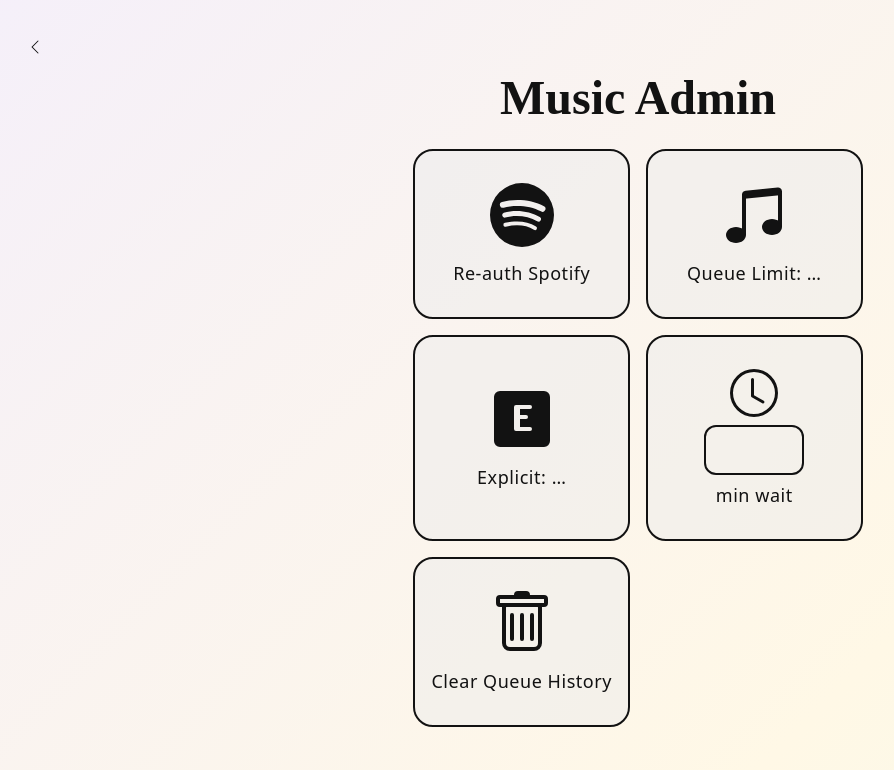
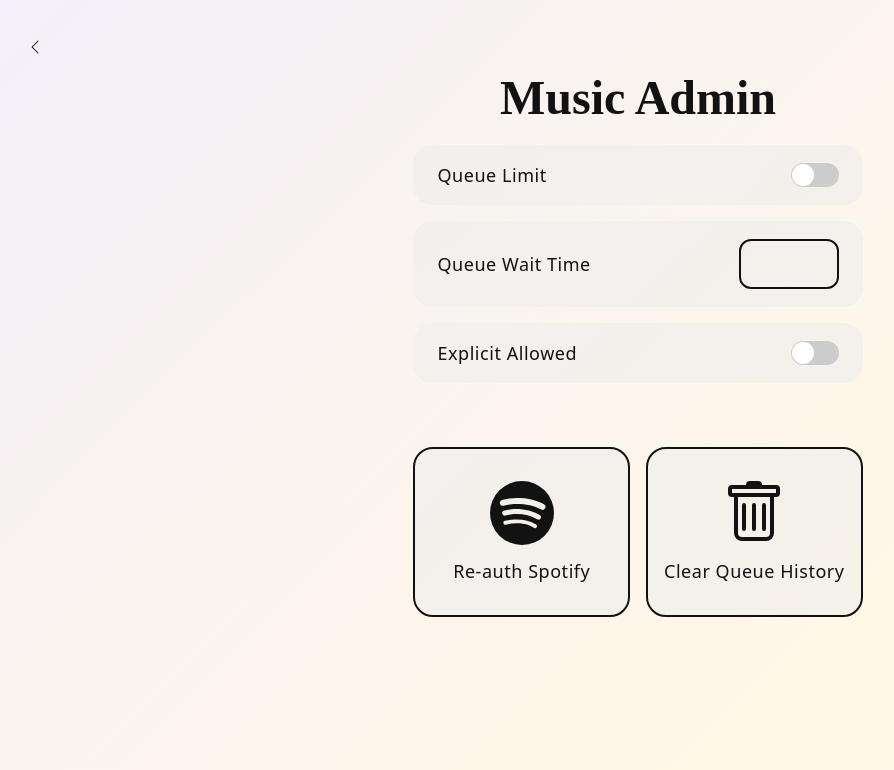
Before and after one commit to Jesse-Smrekar/wedding-app, a website: page public/html/musicadmin.html in a window 1280 px wide. Shown: the whole page, without its empty margins (2-896 px from the left). Drawn offline with Linux system fonts and the light colour scheme; no server answers; a web font is replaced by a local one.

Commit message:
edit music admin

```diff
--- a/public/html/musicadmin.html
+++ b/public/html/musicadmin.html
@@ -22,40 +22,19 @@
     </header>
 
     <div class="centered">
-        <div id="home-grid">
 
-            <!-- RE-AUTH SPOTIFY -->
-            <a class="home-card" href="/musicadmin/spotify/login">
-                <svg xmlns="http://www.w3.org/2000/svg" width="64" height="64" fill="currentColor" class="bi bi-spotify" viewBox="0 0 16 16">
-					<path d="M8 0a8 8 0 1 0 0 16A8 8 0 0 0 8 0m3.669 11.538a.5.5 0 0 1-.686.165c-1.879-1.147-4.243-1.407-7.028-.77a.499.499 0 0 1-.222-.973c3.048-.696 5.662-.397 7.77.892a.5.5 0 0 1 .166.686m.979-2.178a.624.624 0 0 1-.858.205c-2.15-1.321-5.428-1.704-7.972-.932a.625.625 0 0 1-.362-1.194c2.905-.881 6.517-.454 8.986 1.063a.624.624 0 0 1 .206.858m.084-2.268C10.154 5.56 5.9 5.419 3.438 6.166a.748.748 0 1 1-.434-1.432c2.825-.857 7.523-.692 10.492 1.07a.747.747 0 1 1-.764 1.288"/>
-				</svg>
-                <span>Re-auth Spotify</span>
-            </a>
 
-            <!-- QUEUE LIMIT TOGGLE -->
-            <button class="home-card" onclick="toggleQueueLimit()">
-                <svg xmlns="http://www.w3.org/2000/svg" width="64" height="64" fill="currentColor" viewBox="0 0 16 16">
-                    <path d="M6 13c0 1.105-1.12 2-2.5 2S1 14.105 1 13s1.12-2 2.5-2 2.5.896 2.5 2m9-2c0 1.105-1.12 2-2.5 2s-2.5-.895-2.5-2 1.12-2 2.5-2 2.5.895 2.5 2"/>
-                    <path fill-rule="evenodd" d="M14 11V2h1v9zM6 3v10H5V3z"/>
-                    <path d="M5 2.905a1 1 0 0 1 .9-.995l8-.8a1 1 0 0 1 1.1.995V3L5 4z"/>
-                </svg>
-                <span>Queue Limit: <span id="queue-limit-state">…</span></span>
-            </button>
-
-            <!-- EXPLICIT TOGGLE -->
-            <button class="home-card" onclick="toggleExplicit()">
-                <svg xmlns="http://www.w3.org/2000/svg" width="64" height="64" fill="currentColor" viewBox="0 0 16 16">
-                    <path d="M2.5 1A1.5 1.5 0 0 0 1 2.5v11A1.5 1.5 0 0 0 2.5 15h11a1.5 1.5 0 0 0 1.5-1.5v-11A1.5 1.5 0 0 0 13.5 1zM6 4.5h4a.5.5 0 0 1 0 1H7.5V7H9a.5.5 0 0 1 0 1H7.5v2H10a.5.5 0 0 1 0 1H6.5a.5.5 0 0 1-.5-.5V5a.5.5 0 0 1 .5-.5z"/>
-                </svg>
-                <span>Explicit: <span id="explicit-state">…</span></span>
-            </button>
-
-            <!-- WAIT MINUTES INPUT -->
-            <div class="home-card minutes-card">
-                <svg xmlns="http://www.w3.org/2000/svg" width="48" height="48" fill="currentColor" viewBox="0 0 16 16">
-                    <path d="M8 3.5a.5.5 0 0 0-1 0V9a.5.5 0 0 0 .252.434l3.5 2a.5.5 0 0 0 .496-.868L8 8.71z"/>
-                    <path d="M8 16A8 8 0 1 0 8 0a8 8 0 0 0 0 16m7-8A7 7 0 1 1 1 8a7 7 0 0 1 14 0"/>
-                </svg>
+        <!-- TOGGLE SLIDERS -->
+        <div id="music-toggles" style="margin-top:20px;">
+            <label class="toggle-row">
+                <span class="toggle-label">Queue Limit</span>
+                <span class="switch">
+                    <input type="checkbox" id="queue-limit-toggle" onchange="toggleQueueLimit()">
+                    <span class="slider round"></span>
+                </span>
+            </label>
+            <label class="toggle-row">
+                <span class="toggle-label">Queue Wait Time</span>
                 <input
                     id="queue-minutes"
                     class="minutes-input"
@@ -67,8 +46,27 @@
                     onkeydown="return blockNonNumericKeys(event)"
                     onchange="submitQueueMinutes(this.value)"
                 />
-                <span>min wait</span>
-            </div>
+            </label>
+            <label class="toggle-row">
+                <span class="toggle-label">Explicit Allowed</span>
+                <span class="switch">
+                    <input type="checkbox" id="explicit-toggle" onchange="toggleExplicit()">
+                    <span class="slider round"></span>
+                </span>
+            </label>
+        </div>
+
+
+
+        <div id="home-grid">
+
+            <!-- RE-AUTH SPOTIFY -->
+            <a class="home-card" href="/musicadmin/spotify/login">
+                <svg xmlns="http://www.w3.org/2000/svg" width="64" height="64" fill="currentColor" class="bi bi-spotify" viewBox="0 0 16 16">
+					<path d="M8 0a8 8 0 1 0 0 16A8 8 0 0 0 8 0m3.669 11.538a.5.5 0 0 1-.686.165c-1.879-1.147-4.243-1.407-7.028-.77a.499.499 0 0 1-.222-.973c3.048-.696 5.662-.397 7.77.892a.5.5 0 0 1 .166.686m.979-2.178a.624.624 0 0 1-.858.205c-2.15-1.321-5.428-1.704-7.972-.932a.625.625 0 0 1-.362-1.194c2.905-.881 6.517-.454 8.986 1.063a.624.624 0 0 1 .206.858m.084-2.268C10.154 5.56 5.9 5.419 3.438 6.166a.748.748 0 1 1-.434-1.432c2.825-.857 7.523-.692 10.492 1.07a.747.747 0 1 1-.764 1.288"/>
+				</svg>
+                <span>Re-auth Spotify</span>
+            </a>
 
             <!-- CLEAR QUEUE HISTORY -->
             <button class="home-card" onclick="clearQueueHistory()">
@@ -80,6 +78,9 @@
             </button>
 
         </div>
+
+
+
     </div>
 </body>
 </html>
--- a/public/scripts/musicadmin.js
+++ b/public/scripts/musicadmin.js
@@ -5,10 +5,10 @@ var MUSIC_SETTINGS = {
 };
 
 function renderSettings() {
-    document.getElementById('queue-limit-state').textContent =
-        MUSIC_SETTINGS.queueLimitEnabled ? 'ON' : 'OFF';
-    document.getElementById('explicit-state').textContent =
-        MUSIC_SETTINGS.explicitAllowed ? 'ALLOWED' : 'BLOCKED';
+    document.getElementById('queue-limit-toggle').checked =
+        !!MUSIC_SETTINGS.queueLimitEnabled;
+    document.getElementById('explicit-toggle').checked =
+        !!MUSIC_SETTINGS.explicitAllowed;
     var input = document.getElementById('queue-minutes');
     if (document.activeElement !== input) {
         input.value = MUSIC_SETTINGS.queueWaitMinutes ?? '';
--- a/public/styles.css
+++ b/public/styles.css
@@ -792,6 +792,40 @@ table.itinerary th:last-child {
     margin: 0;
 }
 
+/* ── Music Toggle Sliders ── */
+#music-toggles {
+    display: flex;
+    flex-direction: column;
+    gap: 16px;
+    width: 100%;
+    margin: 0 auto;
+    padding: 0 16px 40px;
+    box-sizing: border-box;
+}
+
+.toggle-row {
+    display: flex;
+    align-items: center;
+    justify-content: space-between;
+    gap: 16px;
+    background-color: rgb(from var(--surface) r g b / 0.5);
+    border-radius: 20px;
+    padding: 18px 24px;
+    cursor: pointer;
+    -webkit-tap-highlight-color: transparent;
+}
+
+.toggle-label {
+    font-family: "Sansita Swashed", system-ui;
+    font-size: 18px;
+    letter-spacing: 0.03em;
+    color: var(--text);
+}
+
+.toggle-row .switch {
+    flex-shrink: 0;
+}
+
 .slideshow-gallery-hint {
     text-align: center;
     font-size: 13px;
```
